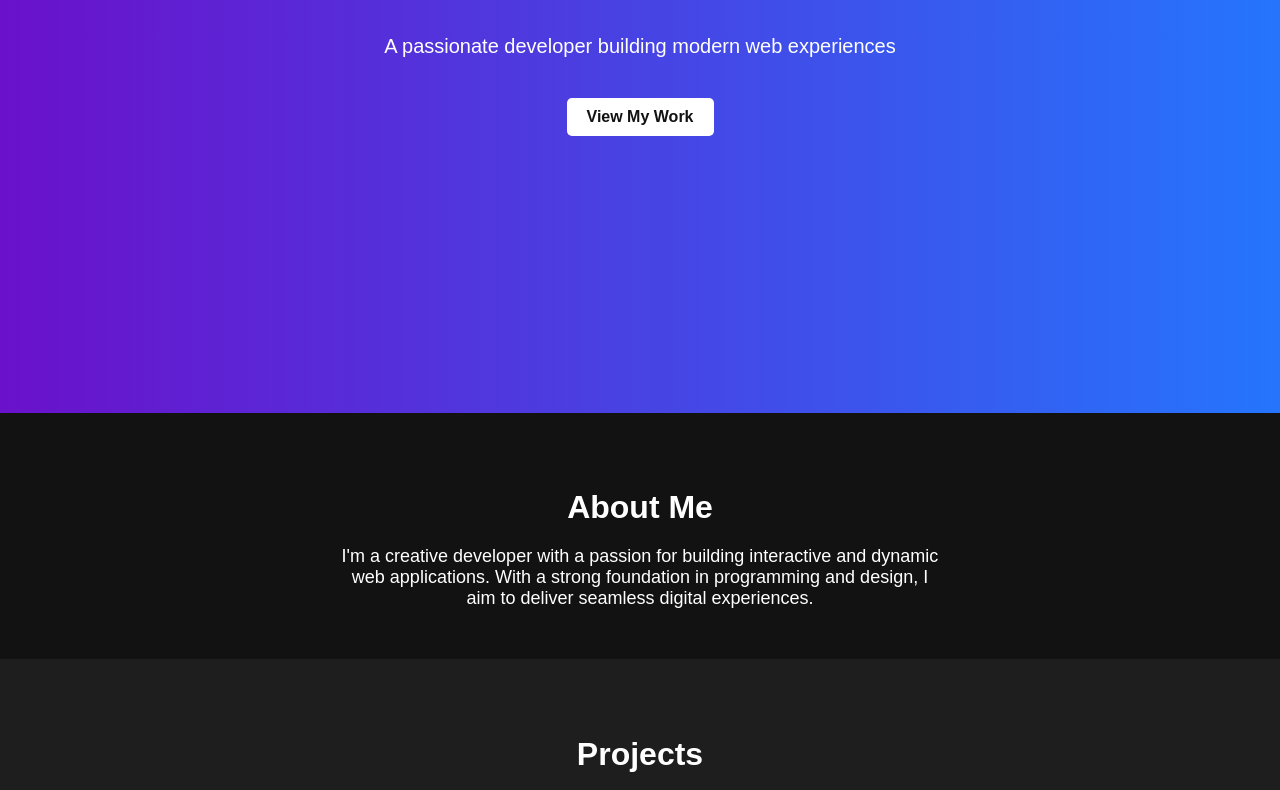
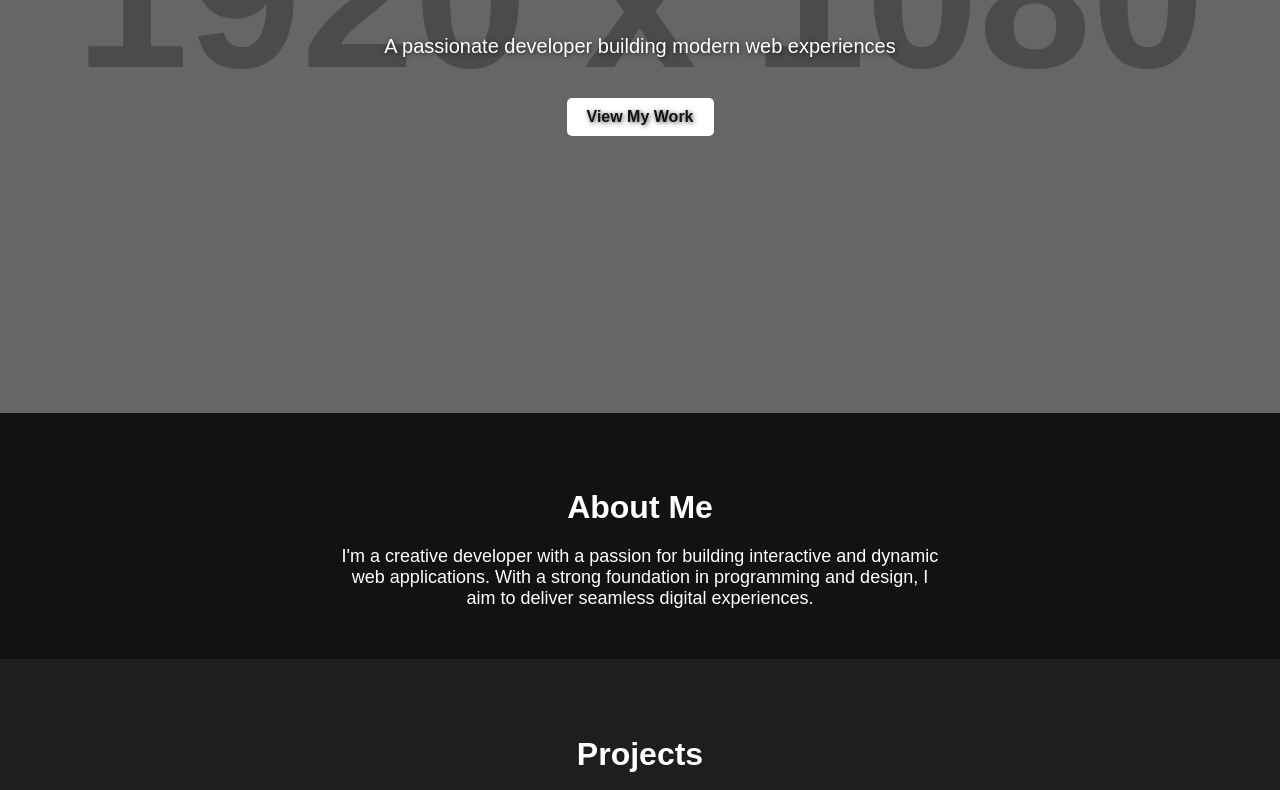
Before and after one commit to NithyaDZ/NithyaDeZoysa, a plain HTML site: page index.html in a window 1280 px wide. Shown: the part 475-1265 px from the top of the page. Drawn offline with Linux system fonts and the light colour scheme; placeholder pictures from the web are drawn by us.

Commit message:
Update index.html

```diff
--- a/index.html
+++ b/index.html
@@ -21,16 +21,47 @@
   </header>
 
   <!-- Hero Section -->
-  <section style="display: flex; flex-direction: column; justify-content: center; align-items: center; height: 100vh; background: linear-gradient(to right, #6a11cb, #2575fc);">
-    <h1 style="font-size: 48px; font-weight: bold; text-align: center;">Hi, I'm Nithya De Zoysa</h1>
-    <p style="font-size: 20px; margin-top: 10px; text-align: center;">A passionate developer building modern web experiences</p>
-    <a href="#projects" style="margin-top: 20px; padding: 10px 20px; background-color: white; color: #121212; font-weight: bold; text-decoration: none; border-radius: 5px;">View My Work</a>
+  <section
+    style="
+      display: flex;
+      flex-direction: column;
+      justify-content: center;
+      align-items: center;
+      height: 100vh;
+      background: linear-gradient(rgba(0, 0, 0, 0.5), rgba(0, 0, 0, 0.5)),
+        url('https://via.placeholder.com/1920x1080') no-repeat center center / cover;
+      color: white;
+      text-shadow: 1px 1px 5px rgba(0, 0, 0, 0.7);
+    "
+  >
+    <h1 style="font-size: 48px; font-weight: bold; text-align: center;">
+      Hi, I'm Nithya De Zoysa
+    </h1>
+    <p style="font-size: 20px; margin-top: 10px; text-align: center;">
+      A passionate developer building modern web experiences
+    </p>
+    <a
+      href="#projects"
+      style="
+        margin-top: 20px;
+        padding: 10px 20px;
+        background-color: white;
+        color: #121212;
+        font-weight: bold;
+        text-decoration: none;
+        border-radius: 5px;
+      "
+      >View My Work</a
+    >
   </section>
 
   <!-- About Section -->
   <section id="about" style="padding: 50px 20px; text-align: center;">
     <h2 style="font-size: 32px; font-weight: bold; margin-bottom: 20px;">About Me</h2>
-    <p style="font-size: 18px; max-width: 600px; margin: 0 auto;">I'm a creative developer with a passion for building interactive and dynamic web applications. With a strong foundation in programming and design, I aim to deliver seamless digital experiences.</p>
+    <p style="font-size: 18px; max-width: 600px; margin: 0 auto;">
+      I'm a creative developer with a passion for building interactive and dynamic web applications.
+      With a strong foundation in programming and design, I aim to deliver seamless digital experiences.
+    </p>
   </section>
 
   <!-- Projects Section -->
```
